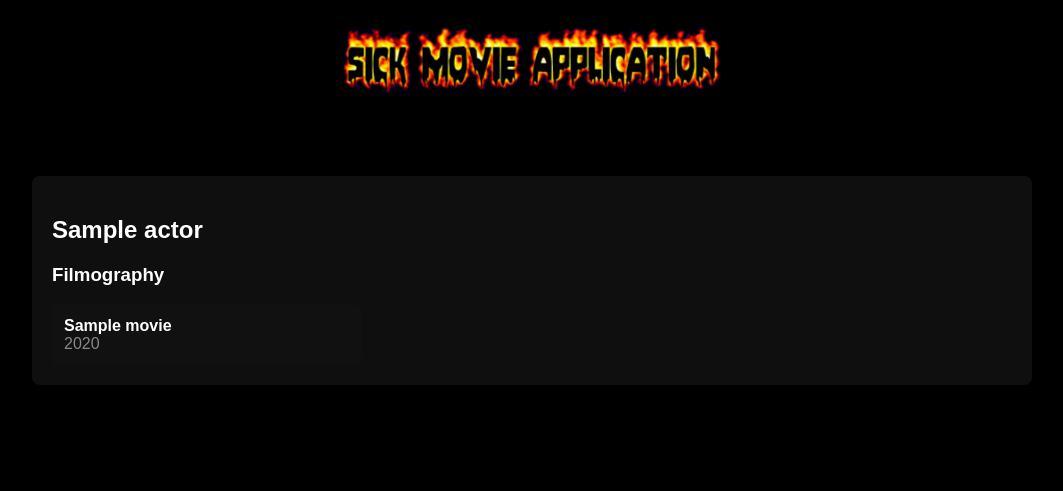
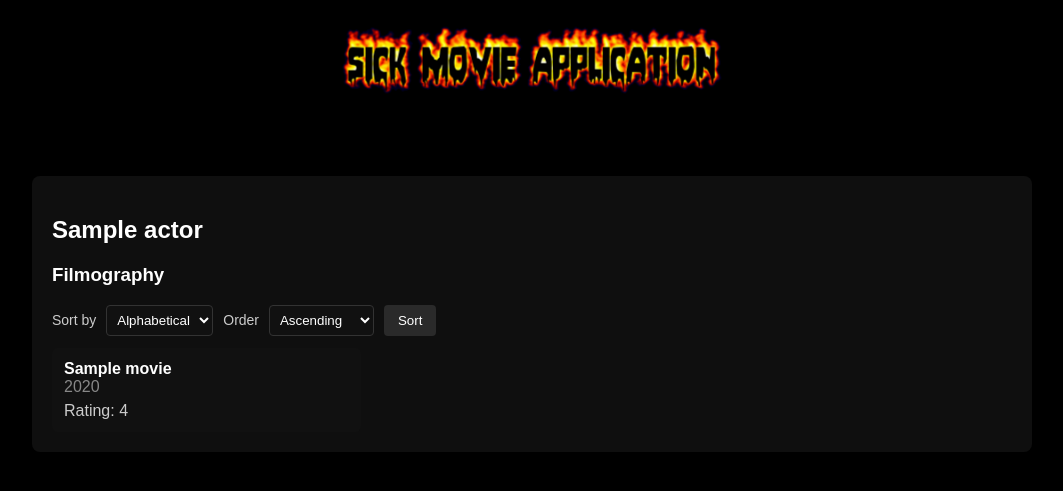
Before and after one commit to claythess/Database_Project, a Flask app: page /actor/1 in a window 1280 px wide. Shown: the top 491 px of the page, without its empty margins (108-1171 px from the left). Run offline with Flask 3, Linux system fonts and the light colour scheme; tables that the repository leaves empty hold one stand-in row (values such as "Sample post").

Commit message:
some changes

```diff
--- a/app.py
+++ b/app.py
@@ -47,10 +47,16 @@ def myprofile():
     if user_id is None:
         return redirect(url_for('hello_world'))
 
+    sort_by = request.args.get('sort_by', 'date_added')
+    order = request.args.get('order', 'desc')
+
     username = database_utils.get_user_by_id(user_id)
     reviews = list(database_utils.get_user_reviews(user_id))
     favorite_actor = database_utils.get_favorite_actor(user_id)
     favorite_director = database_utils.get_favorite_director(user_id)
+    # Count unique movies the user has reviewed as movies seen
+    movies_seen = len({r['movie_id'] for r in reviews if r['movie_id'] is not None})
+
     # Enrich reviews with movie data (title, year) for template
     enriched = []
     for r in reviews:
@@ -58,16 +64,33 @@ def myprofile():
         movie = None
         try:
             movie = dict(database_utils.get_movie_by_id(r.get('movie_id')))
-
         except Exception:
             movie = None
         r['movie'] = movie
         enriched.append(r)
 
+    if sort_by == 'title':
+        enriched.sort(key=lambda r: (r['movie']['title'].lower() if r['movie'] and r['movie'].get('title') else ''), reverse=(order == 'desc'))
+    elif sort_by == 'rating':
+        enriched.sort(key=lambda r: (float(r['rating']) if r['rating'] is not None else -1), reverse=(order == 'desc'))
+    else:
+        enriched.sort(key=lambda r: (r.get('created_at') or ''), reverse=(order == 'desc'))
+
     followers = list(database_utils.get_followers(user_id))
     followees = list(database_utils.get_followees(user_id))
 
-    return render_template('myprofile.html', username=username, reviews=enriched, favorite_actor=favorite_actor, favorite_director=favorite_director, followers=followers, followees=followees)
+    return render_template(
+        'myprofile.html',
+        username=username,
+        reviews=enriched,
+        favorite_actor=favorite_actor,
+        favorite_director=favorite_director,
+        followers=followers,
+        followees=followees,
+        movies_seen=movies_seen,
+        sort_by=sort_by,
+        order=order,
+    )
 
 @app.route('/movie/<int:movie_id>')
 def movie_view(movie_id):
@@ -122,6 +145,85 @@ def write_review(movie_id):
     database_utils.insert_review(user_id, movie_id, rating, review_text)
 
     return redirect(url_for('movie_view', movie_id=movie_id))
+
+
+@app.route('/review/<int:review_id>/edit', methods=['GET', 'POST'])
+def edit_review(review_id):
+    token = session.get('token')
+    if not token:
+        return redirect(url_for('hello_world'))
+
+    user_id = database_utils.get_user_id_from_session(token)
+    if user_id is None:
+        return redirect(url_for('hello_world'))
+
+    review = database_utils.get_review_by_id(review_id)
+    if not review or review['user_id'] != user_id:
+        return "Review not found", 404
+
+    movie_data = database_utils.get_movie_by_id(review['movie_id'])
+    if not movie_data:
+        return "Movie not found", 404
+
+    sort_by = request.args.get('sort_by') or request.form.get('sort_by', 'date_added')
+    order = request.args.get('order') or request.form.get('order', 'desc')
+
+    if request.method == 'GET':
+        return render_template(
+            'write_review.html',
+            movie=movie_data,
+            rating=review['rating'],
+            review_text=review['review'],
+            edit_mode=True,
+            review_id=review_id,
+            sort_by=sort_by,
+            order=order,
+        )
+
+    rating_raw = request.form.get('rating')
+    review_text = request.form.get('review')
+
+    try:
+        rating = float(rating_raw) if rating_raw is not None and rating_raw != '' else None
+    except ValueError:
+        rating = None
+
+    if rating is None or rating < 0.0 or rating > 10.0:
+        error_msg = "Rating must be a number between 0 and 10"
+        return render_template(
+            'write_review.html',
+            movie=movie_data,
+            error=error_msg,
+            rating=rating_raw,
+            review_text=review_text,
+            edit_mode=True,
+            review_id=review_id,
+            sort_by=sort_by,
+            order=order,
+        ), 400
+
+    database_utils.update_review(review_id, rating, review_text)
+    return redirect(url_for('myprofile', sort_by=sort_by, order=order))
+
+
+@app.route('/review/<int:review_id>/delete', methods=['POST'])
+def delete_review(review_id):
+    token = session.get('token')
+    if not token:
+        return redirect(url_for('hello_world'))
+
+    user_id = database_utils.get_user_id_from_session(token)
+    if user_id is None:
+        return redirect(url_for('hello_world'))
+
+    review = database_utils.get_review_by_id(review_id)
+    if not review or review['user_id'] != user_id:
+        return "Review not found", 404
+
+    sort_by = request.form.get('sort_by', 'date_added')
+    order = request.form.get('order', 'desc')
+    database_utils.delete_review(review_id)
+    return redirect(url_for('myprofile', sort_by=sort_by, order=order))
 
 
 @app.route('/search', methods=['POST'])
@@ -190,8 +292,10 @@ def actor_view(actor_id):
     if not actor:
         return "Actor not found", 404
 
-    movies = database_utils.get_movies_by_actor(actor_id)
-    return render_template('actor.html', actor=actor, movies=movies)
+    sort_by = request.args.get('sort_by', 'title')
+    order = request.args.get('order', 'asc')
+    movies = database_utils.get_movies_by_actor(actor_id, sort_by=sort_by, order=order)
+    return render_template('actor.html', actor=actor, movies=movies, sort_by=sort_by, order=order)
 
 
 @app.route('/director/<int:director_id>')
@@ -200,8 +304,10 @@ def director_view(director_id):
     if not director:
         return "Director not found", 404
 
-    movies = database_utils.get_movies_by_director(director_id)
-    return render_template('director.html', director=director, movies=movies)
+    sort_by = request.args.get('sort_by', 'title')
+    order = request.args.get('order', 'asc')
+    movies = database_utils.get_movies_by_director(director_id, sort_by=sort_by, order=order)
+    return render_template('director.html', director=director, movies=movies, sort_by=sort_by, order=order)
 
 
 @app.route('/set_favorite_actor', methods=['POST'])
--- a/templates/actor.html
+++ b/templates/actor.html
@@ -23,6 +23,24 @@
     <div class="card">
       <h2>{{ actor.name }}</h2>
       <h3 style="margin-top:16px">Filmography</h3>
+      <form method="get" style="margin-top:12px;display:flex;gap:10px;flex-wrap:wrap;align-items:center;">
+        <label style="font-size:14px;color:#ccc;">
+          Sort by
+          <select name="sort_by" style="margin-left:6px;padding:6px;border-radius:4px;border:1px solid #333;background:#111;color:white;">
+            <option value="title" {% if sort_by == 'title' %}selected{% endif %}>Alphabetical</option>
+            <option value="rating" {% if sort_by == 'rating' %}selected{% endif %}>Rating</option>
+            <option value="date_added" {% if sort_by == 'date_added' %}selected{% endif %}>Date Added</option>
+          </select>
+        </label>
+        <label style="font-size:14px;color:#ccc;">
+          Order
+          <select name="order" style="margin-left:6px;padding:6px;border-radius:4px;border:1px solid #333;background:#111;color:white;">
+            <option value="asc" {% if order == 'asc' %}selected{% endif %}>Ascending</option>
+            <option value="desc" {% if order == 'desc' %}selected{% endif %}>Descending</option>
+          </select>
+        </label>
+        <button type="submit" style="padding:8px 14px;background:#2a2a2a;color:white;border:none;border-radius:4px;cursor:pointer;">Sort</button>
+      </form>
       <div class="movies-grid">
         {% if movies and movies|length > 0 %}
           {% for m in movies %}
@@ -30,6 +48,7 @@
               <a class="movie-link" href="{{ url_for('movie_view', movie_id=m.id) }}">
                 <div style="font-weight:bold">{{ m.title }}</div>
                 {% if m.year %}<div style="color:#888">{{ m.year }}</div>{% endif %}
+                {% if m.imdb_rating %}<div style="color:#ccc;margin-top:6px;">Rating: {{ m.imdb_rating }}</div>{% endif %}
               </a>
             </div>
           {% endfor %}
--- a/templates/search_results.html
+++ b/templates/search_results.html
@@ -20,7 +20,7 @@
       </ul>
     {% else %}
       <p>No movie found for "{{ query }}".</p>
-      <p><a href="/">Back to home</a></p>
+      <p><a href="{{ url_for('myprofile') if session.get('token') else url_for('hello_world') }}">Back to home</a></p>
     {% endif %}
   </body>
 </html>
```
Also changed, not shown: database_utils.py (+62 -18 lines), templates/director.html (+19 -0 lines), templates/myprofile.html (+31 -2 lines), templates/write_review.html (+11 -2 lines).
